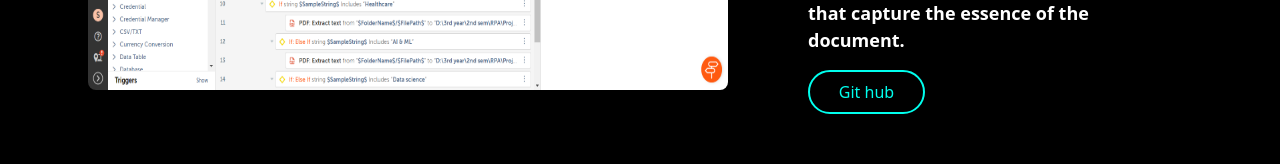
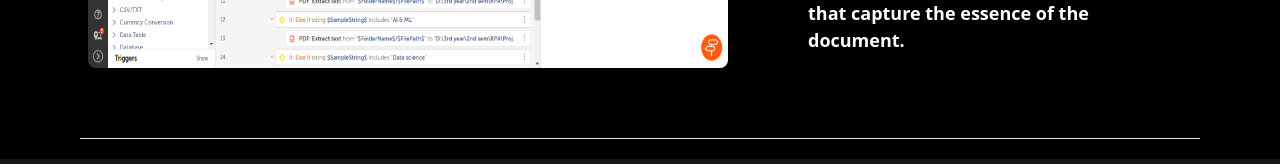
Before and after one commit to SarveshPatil6020/SarveshPortfolio, a React (Vite) app: page /SarveshPortfolio/pr in a window 1280 px wide. Shown: the part 3392-3556 px from the top of the page. Built offline with nearby package versions, Linux system fonts and the light colour scheme.

Commit message:
trial commit 2

```diff
--- a/src/components/AboutUs.jsx
+++ b/src/components/AboutUs.jsx
@@ -59,25 +59,25 @@ const AboutUs = () => {
                         <div className="tab-contentss" id="experiences">
                         <div className="experiences-item">
     <div><img className="img_b" src={badge4} alt="Logo 2"  />
-        <span>view</span>
+        <a className="text-blue-300 " href="https://www.credly.com/badges/ea22c7d5-cc03-43c0-9cac-51fb316a12fc/public_url">view</a>
         </div>
     </div>
     <div className="experiences-item">
       <div >
         <img className="img_b" src={badge1} alt="Logo 1" />
-        <span>view</span>
+        <a className="text-blue-300 " href="https://www.credly.com/badges/3355ac34-3291-4c26-923e-abaa361dc298/public_url">view</a>
       </div>
     </div>
     <div className="experiences-item">
         <div><img className="img_b" src={badge2} alt="Logo 2"  />
-        <span>view</span>
+        <a className="text-blue-300 " href="https://www.credly.com/badges/e63bbf90-1823-4ce0-b657-3bfb471c7e87/public_url">view</a>
         </div>
     </div>
 
     <div className="experiences-item">
         <div>
         <img className="img_b" src={badge3} alt="Logo 3" />
-        <span>view</span>
+        <a className="text-blue-300 " href="https://www.credly.com/badges/8597b101-c4e9-4e2b-801c-42e2900c68a0/public_url">view</a>
          </div>
 
     </div>
--- a/src/components/Project.jsx
+++ b/src/components/Project.jsx
@@ -28,7 +28,7 @@ const Project = () => {
       VIIR Park provides ecosystem for startups with a vision to nurture the young and innovative minds. Students, Faculty members, Alumni, Industry or any grass root innovators can Incubate from TRL0 to TRL9 at VIIR Park
       </p>
       <div className="flex">
-      <a href="abt" className="btn2">Git hub</a>
+      <a href="https://github.com/SarveshPatil6020/viit_incub.git" className="btn2">Git hub</a>
         <div className="w-2"></div>
       </div>
     </div>
@@ -43,7 +43,7 @@ const Project = () => {
   <p className="text-white mb-10"><span className="text-custom-blue">Language Used-</span> Python, streamlit, html  DataBase- Firebase</p>
   <p className="text-white mb-10">The Student Performance Analysis Website is a Streamlit-based platform enabling users to upload student data, visualize performance trends, and gain insights through interactive charts. With features like data upload, visualization options, and user authentication</p>
   <div className="flex">
-  <a href="abt" className="btn2">Git hub</a>
+  <a href="https://github.com/SarveshPatil6020/Streamlit_python.git" className="btn2">Git hub</a>
 
     <div className="w-2"></div>
 
@@ -68,7 +68,7 @@ const Project = () => {
       <p className="text-white mb-10">The website aims to educate beginners in stock market investments by providing fundamental analysis of companies. It offers users access to company histories and financial data, aiding informed decision-making.User feedback and reviews enhance the learning experience</p>
       <div className=" flex">
 
-        <a href="abt" className="btn2">Git hub</a>
+        <a href="https://github.com/SarveshPatil6020/FundaTech.git" className="btn2">Git hub</a>
         <div className="w-2"></div>
 
       </div>
--- a/src/components/Project/Pro.jsx
+++ b/src/components/Project/Pro.jsx
@@ -33,7 +33,7 @@ const Pro = () => {
       &nbsp;&nbsp;&nbsp;&nbsp;&nbsp;&nbsp;&nbsp;&nbsp;&nbsp;
       VIIR Park provides ecosystem for startups with a vision to nurture the young and innovative minds. Students, Faculty members, Alumni, Industry or any grass root innovators can Incubate from TRL0 to TRL9 at VIIR Park  </p>
     <div className="flex">
-    <a href="abt" className="btn2">Git hub</a>
+    <a href="https://github.com/SarveshPatil6020/viit_incub.git" className="btn2">Git hub</a>
       <div className="w-2"></div>
     </div>
   </div>
@@ -54,7 +54,7 @@ const Pro = () => {
     <p className="text-white mb-4"><span className="text-custom-blue">Language Used-</span> Python, streamlit, html  DataBase- Firebase</p>
     <p className="text-white mb-4">The Student Performance Analysis Website is a Streamlit-based platform enabling users to upload student data, visualize performance trends, and gain insights through interactive charts. With features like data upload, visualization options, and user authentication</p>
     <div className="flex">
-    <a href="abt" className="btn2">Git hub</a>
+    <a href="https://github.com/SarveshPatil6020/Streamlit_python.git" className="btn2">Git hub</a>
       <div className="w-2"></div>
     </div>
   </div>
@@ -76,7 +76,7 @@ const Pro = () => {
     <p className="text-white mb-4"><span className="text-custom-blue">Language Used-</span> php, javascript, bootstrap DataBase-Mysql</p>
     <p className="text-white mb-4">The website aims to educate beginners in stock market investments by providing fundamental analysis of companies. It offers users access to company histories and financial data, aiding informed decision-making.User feedback and reviews enhance the learning experience</p>
     <div className="flex">
-    <a href="abt" className="btn2">Git hub</a>
+    <a href="https://github.com/SarveshPatil6020/FundaTech.git" className="btn2">Git hub</a>
       <div className="w-2"></div>
     </div>
   </div>
@@ -101,7 +101,7 @@ const Pro = () => {
 
     </p>
     <div className="flex">
-    <a href="abt" className="btn2">Git hub</a>
+    <a href="https://github.com/SarveshPatil6020/SarveshPortfolio.git" className="btn2">Git hub</a>
       <div className="w-2"></div>
     </div>
   </div>
@@ -125,7 +125,7 @@ const Pro = () => {
     <p className="text-white mb-4"><span className="text-custom-blue">Technology Used-</span> Power Bi</p>
     <p className="text-white mb-4">My Power BI visualization analyzes Netflix data by country, show type, and rating, highlighting trends by release year. It provides insights into the distribution of movies and TV shows, enabling a comprehensive understanding of Netflix content globally. The visualization's dynamic features offer an interactive exploration of Netflix's diverse catalog, aiding in strategic decision-making and content planning.</p>
     <div className="flex">
-    <a href="abt" className="btn2">Git hub</a>
+    <a href="https://github.com/SarveshPatil6020/Netflix_dsml.git" className="btn2">Git hub</a>
       <div className="w-2"></div>
     </div>
   </div>
@@ -148,7 +148,6 @@ const Pro = () => {
     <p className="text-white mb-4"><span className="text-custom-blue">Technology Used-</span> Automation Anywhere, API's</p>
     <p className="text-white mb-4">Develop and design an  intelligent document summarization bot by intgrating ChatGPT to generate coherent summaries of lengthy documents. The bot should be capable of understanding the context, identifying key information, and producing human-like summaries that capture the essence of the document.</p>
     <div className="flex">
-    <a href="abt" className="btn2">Git hub</a>
       <div className="w-2"></div>
     </div>
   </div>
--- a/src/components/Project/Pro_resp.jsx
+++ b/src/components/Project/Pro_resp.jsx
@@ -31,7 +31,7 @@ const Pro_resp = () => {
       &nbsp;&nbsp;&nbsp;
       VIIR Park provides ecosystem for startups with a vision to nurture the young and innovative minds. Students, Faculty members, Alumni, Industry or any grass root innovators can Incubate from TRL0 to TRL9 at VIIR Park        </p>
     <div className="flex">
-    <a href="abt" className="btn2">Git hub</a>
+    <a href="https://github.com/SarveshPatil6020/viit_incub.git" className="btn2">Git hub</a>
       <div className="w-2"></div>
     </div>
   </div>
@@ -51,7 +51,7 @@ const Pro_resp = () => {
     <p className="text-white mb-4"><span className="text-custom-blue">Language Used-</span> Python, streamlit, html  DataBase- Firebase</p>
     <p className="text-white mb-4">The Student Performance Analysis Website is a Streamlit-based platform enabling users to upload student data, visualize performance trends, and gain insights through interactive charts. With features like data upload, visualization options, and user authentication</p>
     <div className="flex">
-    <a href="abt" className="btn2">Git hub</a>
+    <a href="https://github.com/SarveshPatil6020/Streamlit_python.git" className="btn2">Git hub</a>
       <div className="w-2"></div>
     </div>
   </div>
@@ -72,7 +72,7 @@ const Pro_resp = () => {
     <p className="text-white mb-4"><span className="text-custom-blue">Language Used-</span>php, javascript, bootstrap DataBase-Mysql</p>
     <p className="text-white mb-4">The website aims to educate beginners in stock market investments by providing fundamental analysis of companies. It offers users access to company histories and financial data, aiding informed decision-making.User feedback and reviews enhance the learning experience</p>
     <div className="flex">
-    <a href="abt" className="btn2">Git hub</a>
+    <a href="https://github.com/SarveshPatil6020/FundaTech.git" className="btn2">Git hub</a>
       <div className="w-2"></div>
     </div>
   </div>
```
